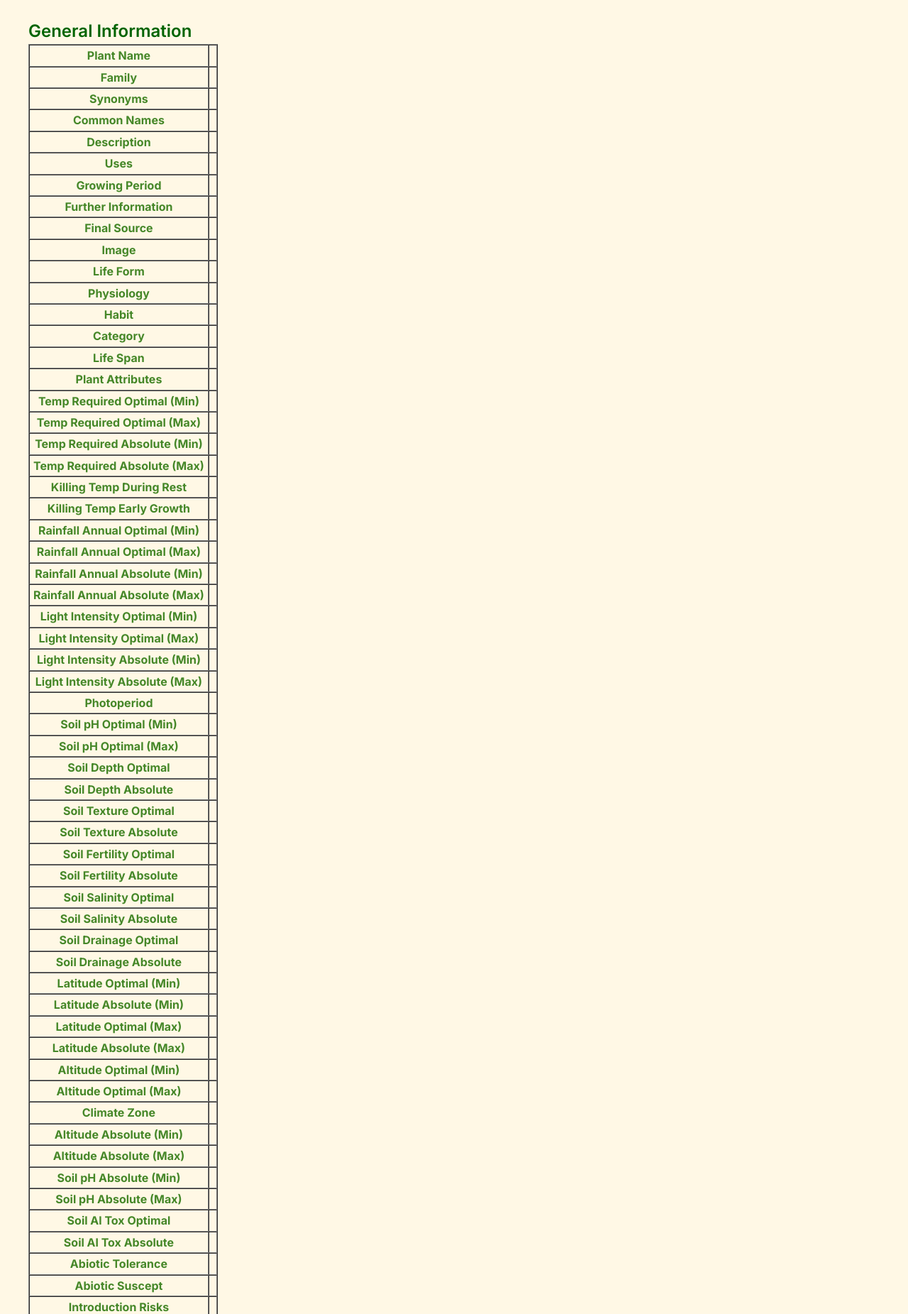
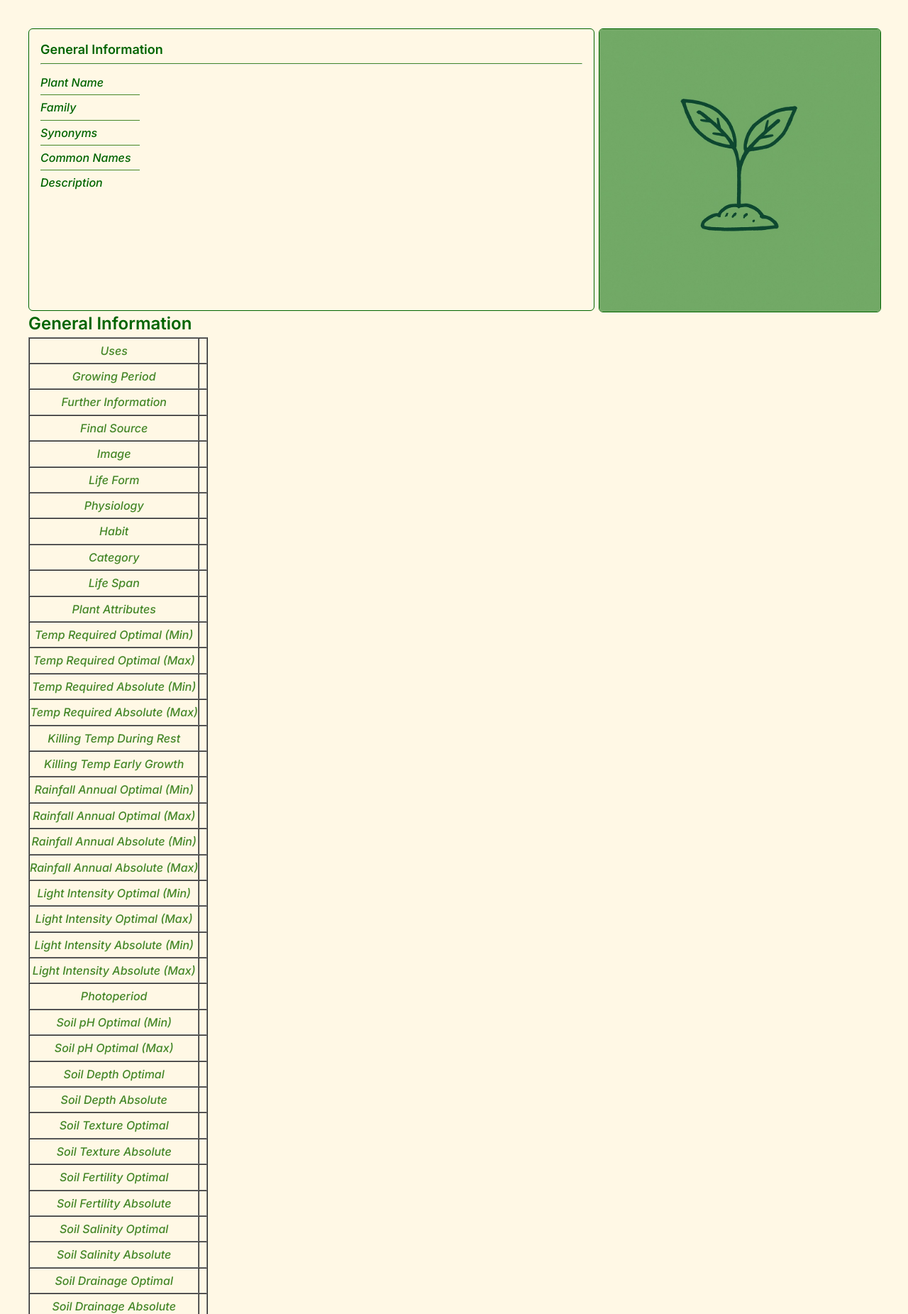
Before and after one commit to HamorHam/IAT459_cropX, a PHP site: the page made by cropX/public/plant.php in a window 1280 px wide. Shown: the part 69-1920 px from the top of the page at 71% size. Run offline with PHP 8.4, Linux system fonts and the light colour scheme; tables that the repository leaves empty or names only in its code hold one stand-in row (values such as "Sample post"); data that the repository does not hold is empty.

Commit message:
ui changes, and updates sql

```diff
--- a/cropX/public/css/style.css
+++ b/cropX/public/css/style.css
@@ -40,7 +40,7 @@ h3{
   font-size: 18px;
 }
 
-h4{
+h4, th{
   color: var(--accentGreen);
   font-weight: 500;
   font-style: italic;
@@ -396,3 +396,60 @@ footer{
   color: #2d3a2d;
   font-weight: bold;
 }
+
+#detail-cards{
+  width: 100%;
+  display: grid;
+  grid-template-columns: repeat(6, 1fr);
+  grid-template-rows: repeat(3, fit-content);
+  margin-top: 1em;
+  gap: 6px;
+}
+
+.line {
+  border-top: solid var(--accentGreen) 1px;
+}
+
+.card {
+  background-color: var(--background);
+  border-radius: 6px;
+  border: var(--mainGreen) solid 1px;
+  padding: 1em;
+}
+
+.imgCard{
+  border-radius: 6px;
+  overflow: hidden;
+  padding: 0;
+  width: 100%;
+  height: 100%;
+  object-fit: cover;
+  border: var(--mainGreen) solid 1px;
+}
+
+.card table{
+  border-collapse: collapse;
+  text-align: left;
+}
+
+.card th{
+  color: var(--mainGreen);
+  vertical-align: top;
+  min-width: 140px;
+}
+
+.card td, th{
+  padding: .5em 0;
+}
+
+.card td{
+  vertical-align: top;
+}
+
+.card tr{
+  border-bottom: var(--accentGreen) solid .5px;
+}
+
+.card tr:last-child{
+  border-bottom: none;
+}
--- a/cropX/public/plant.php
+++ b/cropX/public/plant.php
@@ -65,8 +65,11 @@ if (is_post_request() && isset($_POST['content'])) {
   <?php else: ?>
     <h1><?php echo h($plant['PlantName']); ?></h1>
 
-    <h2>General Information</h2>
-    <table border="1" cellspacing="0" cellpadding="5">
+    <div id="detail-cards">
+      <div class="card" style="grid-column:span 4">
+        <h3>General Information</h3>
+        <hr class="line"/>
+        <table>
           <tr>
             <th>Plant Name</th>
             <td><?php echo h($plant['PlantName']); ?></td>
@@ -87,6 +90,24 @@ if (is_post_request() && isset($_POST['content'])) {
             <th>Description</th>
             <td><?php echo h($plant['Description']); ?></td>
           </tr>
+        </table>
+      </div>
+
+      <?php if (isset($plant['Image']) && trim($plant['Image']) !== ""): ?>
+        <img class="imgCard" style="grid-column:span 2" src="<?php echo h($plant['Image']); ?>" alt="<?php echo h($plant['PlantName']); ?>">
+      <?php else: ?>
+        <img class="imgCard" style="grid-column:span 2" src="<?php echo url_for('/img/default.jpeg'); ?>" alt="Default Image">
+      <?php endif; ?>
+    </div>
+
+
+
+
+
+
+
+    <h2>General Information</h2>
+    <table border="1" cellspacing="0" cellpadding="5">
       <tr>
         <th>Uses</th>
         <td><?php echo h($plant['Uses']); ?></td>
```
Also changed, not shown: 1 other file. Lines whose indentation alone changed are shown as unchanged.
